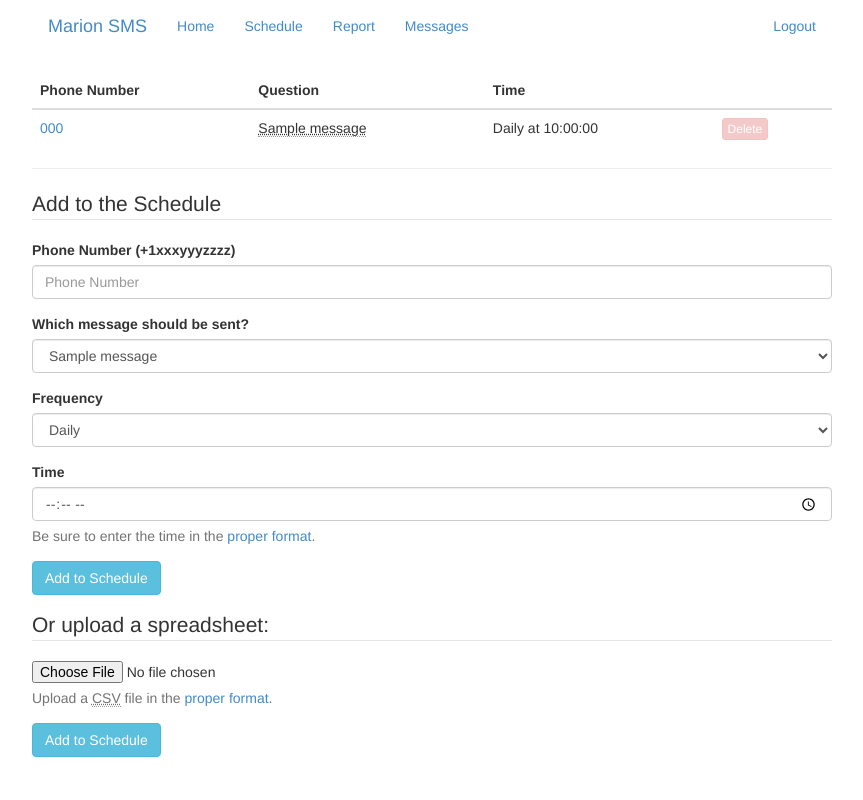
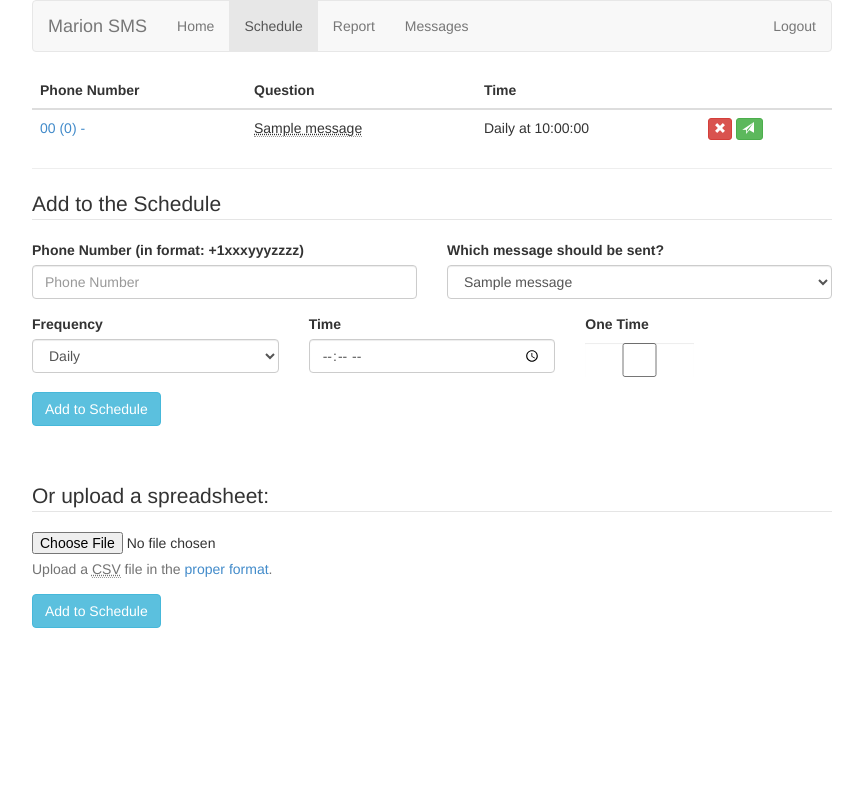
Before and after one commit to ihodes/marionsms, a Flask app: page /schedule in a window 1280 px wide. Shown: the whole page, without its empty margins (208-1071 px from the left). Run offline with Flask 2, Linux system fonts and the light colour scheme; a user stored in the database is signed in; tables that the repository leaves empty hold one stand-in row (values such as "Sample post"); parts of the project's set-up code (start-up, migrations or seed data) failed here and were passed over.

Commit message:
one-time messages

```diff
--- a/marionsms/__init__.py
+++ b/marionsms/__init__.py
@@ -101,3 +101,16 @@ def _initialize_template_filters(app):
         dt = datetime(now.year, now.month, now.day, dt.hour, dt.minute, dt.second, dt.microsecond)
         ds = dt.strftime("%I:%M %p")
         return ds.lstrip('0')
+
+    @app.template_filter()
+    def format_phone_number(pn):
+        fpn = ''
+        fpn += pn[0:2]
+        fpn += ' ('
+        fpn += pn[2:5]
+        fpn += ') '
+        fpn += pn[5:8]
+        fpn += '-'
+        fpn += pn[8:12]
+
+        return fpn
--- a/marionsms/frontend/views.py
+++ b/marionsms/frontend/views.py
@@ -5,7 +5,7 @@ from flask import (Blueprint, render_template, current_app, request, json,
                    flash, url_for, redirect, session, abort, make_response)
 from flask.ext.login import current_user, login_user, logout_user, login_required
 
-from ..notifier import send_nows_smss
+from ..notifier import send_nows_smss, send_message, mark_last_sent
 import marionsms.scheduler as s
 from ..extensions import db
 from ..models import Message, ScheduledMessage, Response, User
@@ -87,9 +87,12 @@ def schedule():
             msgs = _process_csv(csv)
             flash('Scheduled {} messages.'.format(len(msgs)), 'info')
         else:
+            frequency = request.form.get('frequency')
+            if request.form.get('send-once') is not None:
+                frequency = 'send-once'
             sm = s.schedule(request.form.get('phone-number'),
                             request.form.get('message-id'),
-                            request.form.get('frequency'),
+                            frequency,
                             request.form.get('time'),
                             current_user.organization_id)
             flash('Scheduled message \"{}\"  for {}'.format(sm.message.name,
@@ -182,3 +185,12 @@ def demo():
         current_app.logger.info("SENDING TEXTS... (from /demo)")
         send_nows_smss()
     return render_template('demo.html')
+
+
+@frontend.route('/send', methods=['POST'])
+@login_required
+def demo():
+    scheduled_message = ScheduledMessage.query.get(request.form.get('scheduled_message_id'))
+    current_app.logger.info("SENDING TEXT... (from /send) {}".format(scheduled_message))
+    send_message(scheduled_message)
+    return redirect(url_for('.schedule'))
--- a/marionsms/models.py
+++ b/marionsms/models.py
@@ -35,28 +35,26 @@ class Message(db.Model):
 
 class ScheduledMessage(db.Model):
     __tablename__ = 'scheduled_messages'
-    id = db.Column(db.Integer, db.Sequence('scheduled_message_id_seq'), primary_key=True)
+    id = db.Column(db.Integer, db.Sequence('scheduled_message_id_seq'),
+                   primary_key=True)
     phone_number = db.Column('phone_number', db.String(255))
     message_id = db.Column('message_id', db.Integer, db.ForeignKey('messages.id'))
 
     time = db.Column('time', db.Time)
 
     # true if sent every day
-    daily = db.Column('daily', db.Boolean)
-
-    # only set if sent on e.g. Fridays
+    daily = db.Column('daily', db.Boolean, default=False)
     day_of_week = db.Column('day_of_week', db.String(512))
-
+    # True if the message should still be sent out
+    active = db.Column('active', db.Boolean, default=True)
     last_sent = db.Column('last_sent', db.DateTime)
-
-    # True if the message should still be sent out, False if it's been canceled.
-    active = db.Column('active', db.Boolean, default=True)
-
+    send_once = db.Column('send_once', db.Boolean, default=False)
 
     organization_id = db.Column('organization_id', db.Integer,
                                 db.ForeignKey('organizations.id'))
 
-    def __init__(self, phone_number, message_id, time, frequency, organization_id):
+    def __init__(self, phone_number, message_id, time,
+                 frequency, organization_id):
         self.organization_id = organization_id
         self.phone_number = phone_number
         self.message_id = message_id
@@ -64,13 +62,18 @@ class ScheduledMessage(db.Model):
 
         if frequency == 'daily':
             self.daily = True
+        elif frequency == 'send-once':
+            self.send_once = True
         else:
             self.day_of_week = string.lower(frequency)
+
 
     @property
     def frequency(self):
         if self.daily:
             return 'daily'
+        elif self.send_once:
+            return 'send once'
         else:
             return self.day_of_week
 
@@ -90,6 +93,8 @@ class ScheduledMessage(db.Model):
     def schedule_as_string(self):
         if self.daily:
             return "Daily at " + self.time_as_localized_string
+        elif self.send_once:
+            return ("Send once at " + self.time_as_localized_string)
         else:
             return (string.capitalize(self.day_of_week) +
                     " at " + self.time_as_localized_string)
--- a/marionsms/notifier.py
+++ b/marionsms/notifier.py
@@ -29,12 +29,15 @@ def to_utc(timestamp):
 def send_message(scheduled_message, client=None):
     if client is None:
         client = tr.TwilioRestClient()
+    mark_last_sent(scheduled_message)
     client.sms.messages.create(to=scheduled_message.phone_number,
                                from_=TWILIO_NUMBER,
                                body=scheduled_message.message.text)
 
 
 def mark_last_sent(scheduled_message):
+    if scheduled_message.send_once:
+        scheduled_message.active = False
     scheduled_message.last_sent = datetime.datetime.now()
     db.session.add(scheduled_message)
     db.session.commit()
@@ -53,5 +56,4 @@ def send_nows_smss():
         if message.daily or message.day_of_week == string.lower(now.strftime('%A')):
             current_app.logger.info("Sending message {} at {}".format(message, now))
             send_message(message, client=client)
-            mark_last_sent(message)
             sleep(1) # TK TODO hack hacky rate-limiting
--- a/marionsms/scheduler.py
+++ b/marionsms/scheduler.py
@@ -9,7 +9,9 @@ from .models import Message, ScheduledMessage
 
 
 def schedule(phone_number, message_id, frequency, time, organization_id):
-    sm = ScheduledMessage(phone_number, message_id, time, frequency, organization_id)
+    sm = ScheduledMessage(phone_number, message_id,
+                          time, frequency,
+                          organization_id)
     db.session.add(sm)
     db.session.commit()
     return sm
--- a/marionsms/sms/views.py
+++ b/marionsms/sms/views.py
@@ -22,7 +22,7 @@ def receive():
 
     for sm in ordered_sms:
         if sm.last_sent: # make sure it was sent
-            response = Response(from_, response_text, sm.message_id, sm.id)
+            response = Response(from_, response_text, sm.message_id, sm.id, sm.organization_id)
             current_app.logger.info('Received: {}'.format(response))
             db.session.add(response)
             db.session.commit()
--- a/marionsms/templates/macros/navbar.html
+++ b/marionsms/templates/macros/navbar.html
@@ -1,5 +1,5 @@
 {% macro navbar(section) -%}
-<nav class="navbar" role="navigation">
+<nav class="navbar navbar-default" role="navigation">
   <!-- Brand and toggle get grouped for better mobile display -->
   <div class="navbar-header">
     <button type="button" class="navbar-toggle" data-toggle="collapse" data-target=".navbar-ex1-collapse">
--- a/marionsms/templates/messages.html
+++ b/marionsms/templates/messages.html
@@ -33,7 +33,7 @@ $(function(){
           <form class="inline-form"
                 action="/messages?__METHOD__=DELETE&message_id={{message.id}}"
                 method="POST">
-            <button class="btn btn-danger btn-xs">Delete</button>
+            <button class="btn btn-danger btn-xs"><span class="glyphicon glyphicon-remove"></span> Delete</button>
           </form>
         </td>
       </tr>
--- a/marionsms/templates/report.html
+++ b/marionsms/templates/report.html
@@ -14,8 +14,6 @@ $(function(){
 {% block body %}
 <div class="wrapper">
   {{ navbar('report') }}
-
-  <h1>Responses</h1>
 
   <table class="table">
     <thead>
--- a/marionsms/templates/schedule.html
+++ b/marionsms/templates/schedule.html
@@ -4,10 +4,20 @@
 </td>
 <td>{{ scheduled_message.schedule_as_string }}</td>
 <td class="actions">
-  <form class="inline-form"
+  <form class="inline-form" style="display:inline;"
         action="/schedule?__METHOD__=DELETE&scheduled_message_id={{scheduled_message.id}}"
         method="POST">
-    <button class="btn btn-danger btn-xs">Delete</button>
+    <button class="btn btn-danger btn-xs">
+      <span class="glyphicon glyphicon-remove"></span>
+    </button>
+  </form>
+  <form class="inline-form" style="display:inline;"
+        action="/send"
+        method="POST">
+    <input type="hidden" value="{{scheduled_message.id}}" name="scheduled_message_id">
+    <button class="btn btn-success btn-xs">
+      <span class="glyphicon glyphicon-send"></span>&nbsp;
+    </button>
   </form>
 </td>
 {%- endmacro %}
@@ -16,13 +26,24 @@
 {% block head %}
 <style>
   h1 { text-align: center; }
-  .actions { opacity: 0.3; }
+  /*.actions { opacity: 0; }*/
   tr:hover .actions { opacity: 1; }
 </style>
 
 <script>
 $(function(){
   $("span.pie").peity("pie", {colours: ["#4d89f9", "#c6d9fd"]});
+
+  $("input[name=send-once]").change(function()
+  {
+    if($("select[name=frequency]").prop("disabled")){
+      $("select[name=frequency]").prop("disabled", false);
+      $("select[name=frequency]").css("opacity", 1);
+    } else {
+      $("select[name=frequency]").prop("disabled", true);
+      $("select[name=frequency]").css("opacity", 0.3);
+    }
+  });
 });
 </script>
 {% endblock %}
@@ -45,7 +66,7 @@ $(function(){
         {% set scheduled_messages = schedule[phone_number] %}
       <tr>
         <td rowspan={{ scheduled_messages | length}}>
-          <a href="tel:+1{{phone_number}}">{{ phone_number }}</a>
+          <a href="tel:+1{{phone_number}}">{{ phone_number | format_phone_number }}</a>
         </td>
         {{ scheduled_question(scheduled_messages[0]) }}
       </tr>
@@ -62,12 +83,13 @@ $(function(){
 
   <form action="/schedule" method="POST" enctype="multipart/form-data">
     <legend>Add to the Schedule</legend>
-
-    <div class="form-group">
-      <label>Phone Number (+1xxxyyyzzzz)</label>
-      <input class="form-control" type="text" name="phone-number" placeholder="Phone Number">
+    <div class="row">
+      <div class="form-group col-lg-6">
+        <label>Phone Number (in format: +1xxxyyyzzzz)</label>
+        <input class="form-control" type="text"
+               name="phone-number" placeholder="Phone Number">
       </div>
-    <div class="form-group">
+      <div class="form-group col-lg-6">
         <label>Which message should be sent?</label>
         <select class="form-control" name="message-id">
           {% for msg in messages %}
@@ -75,7 +97,10 @@ $(function(){
           {% endfor %}
         </select>
       </div>
-    <div class="form-group">
+    </div>
+
+    <div class="row">
+      <div class="form-group col-lg-4">
         <label>Frequency</label>
         <select class="form-control" name="frequency">
           <option value="daily">Daily</option>
@@ -84,17 +109,23 @@ $(function(){
           {% endfor %}
         </select>
       </div>
-    <div class="form-group">
+      <div class="form-group col-lg-4">
         <label>Time</label>
-      <input class="form-control" type="time" name="time" placeholder="Scheduled Time">
-      <p class="help-block">Be sure to enter the time in the <a href="/help#time-fmt">proper format</a>.</p>
+        <input class="form-control" type="time"
+               name="time" placeholder="Scheduled Time">
+      </div>
+      <div class="form-group col-lg-2">
+        <label>One Time</label>
+        <input class="form-control" type="checkbox"
+               name="send-once">
+      </div>
     </div>
 
     <div class="form-group">
       <button class="btn btn-info">Add to Schedule</button>
     </div>
 
-
+    <br><br>
     <div class="form-group">
       <legend>Or upload a spreadsheet: </legend>
       <input type="file" name="schedule-file">
@@ -104,6 +135,7 @@ $(function(){
     <div class="form-group">
       <button class="btn btn-info">Add to Schedule</button>
     </div>
+    <br>
   </form>
 </div>
 {% endblock %}
```
Lines whose indentation alone changed are shown as unchanged.
